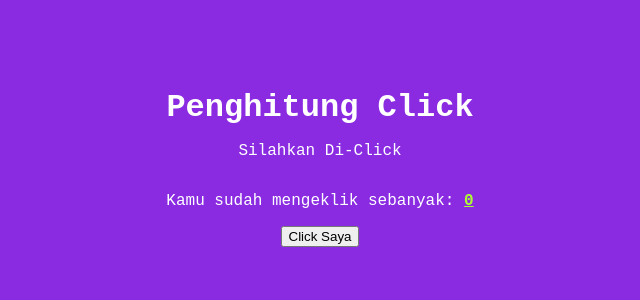
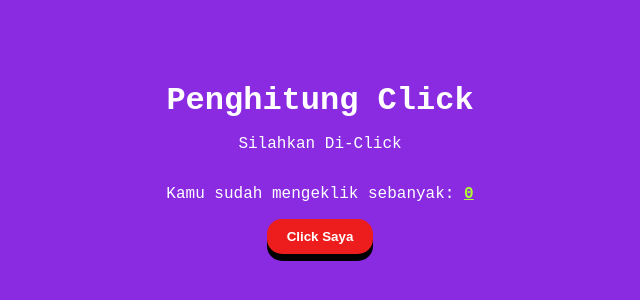
Before and after one commit to Nuuriii/click-detector, a React (Vite) app: page / in a window 1280 px wide. Shown: the part 232-532 px from the top of the page, without its empty margins (320-960 px from the left). Built offline with nearby package versions, Linux system fonts and the light colour scheme.

Commit message:
feat: edit style and logic FE

```diff
--- a/src/Components/LearnState/Click.css
+++ b/src/Components/LearnState/Click.css
@@ -39,6 +39,24 @@
    display: none;
 }
 
-.see {
+.container .btn {
+   text-align: center;
+   border: none;
+   cursor: pointer;
+   color: white;
+   font-weight: bold;
+   padding: 10px 20px;
+   border-radius: 15px;
+   box-shadow: 0px 7px black;
+   background-color: rgb(238, 29, 29);
+}
+
+.container .btn:active {
+   background-color: rgb(240, 51, 51);
+   box-shadow: 0px 5px black;
+   transform: translateY(4px);
+}
+
+.show {
    display: block;
 }
--- a/src/Components/LearnState/Click.tsx
+++ b/src/Components/LearnState/Click.tsx
@@ -3,23 +3,47 @@ import { Buttons } from "../Tools/Buttons";
 import "./Click.css";
 
 export const Click = () => {
+   // state untuk menyimpan nilai click
    const [value, setValue] = useState(0);
 
-   useEffect(() => {
+   // fungsi untuk menampilkan element rahasia
+   const showElement = (element: HTMLElement) => {
+      value % 10 === 0 && value > 0
+         ? element.classList.add("show")
+         : element.classList.add("hidden");
+   };
+
+   // fungsi untuk menyembunyikan element rahasia
+   const hiddenElement = (element: HTMLElement) => {
+      value % 10 === 0 && value > 0
+         ? element.classList.remove("hidden")
+         : element.classList.remove("show");
+   };
+
+   // fungsi untuk mengecek nilai click dan menampilkannya ke judul web
+   const checkValue = () => {
       value > 0
          ? (document.title = `Sudah Click sebanyak ${value}`)
          : (document.title = "Halo . . .");
+   };
 
-      const secret: any = document.querySelector(".secret");
-      value === 10 || value === 20
-         ? secret.classList.add("see")
-         : secret.classList.add("hidden");
+   // fungsi untuk memilih tag HTML yang terdapat class dengan nama secret
+   const secretElement = () => {
+      const secret: HTMLElement = document.querySelector(".secret")!;
+      return secret;
+   };
 
-      value !== 10 && value !== 20
-         ? secret.classList.remove("see")
-         : secret.classList.remove("hidden");
+   // gunakan useEffect untuk menjalankan fungsi
+   useEffect(() => {
+      checkValue();
 
-      console.log(secret);
+      //jalankan fungsi untuk menampilkan dan menyembunyikan element
+      //isi parameter dengan fungsi yang memilih element yang classnya secret
+      showElement(secretElement());
+      hiddenElement(secretElement());
+
+      //console.log buat mengecek apakah function untuk menampilkan dan menyembunyikan element berfungsi sesuai yang kita mau
+      console.log(secretElement());
    });
 
    return (
@@ -29,14 +53,15 @@ export const Click = () => {
          <p>
             Kamu sudah mengeklik sebanyak: <span>{value}</span>
          </p>
+
          {/* Element rahasia yang akan tampil ketika user telah mencapai nilai tertentu */}
-         <p className='secret '>
-            {/* Jika nilai dari state sudah 10 dan 20 maka akan tampil text yang sudah diatur akan tampil seperti apa */}
-            {value === 10 || value === 20
-               ? `Selamat kamu Sudah mengeklik sebanyak `
-               : ""}
-            <span>{value === 10 || value === 20 ? `${value}` : ""}</span>
+         <p className='secret hidden'>
+            {/* Jika nilai dari state sudah kelipatan 10 maka akan tampil text yang sudah diatur akan tampil tulisan apa */}
+            {value % 10 === 0 ? `Selamat kamu Sudah mengeklik sebanyak ` : ""}
+            <span>{value % 10 === 0 ? ` ${value} ` : ""}</span>
+            kali
          </p>
+
          {/* import button dari komponent Buttons, kemudian isi dengan props yang telah dibuat di Componennya */}
          <Buttons
             className='btn'
```
